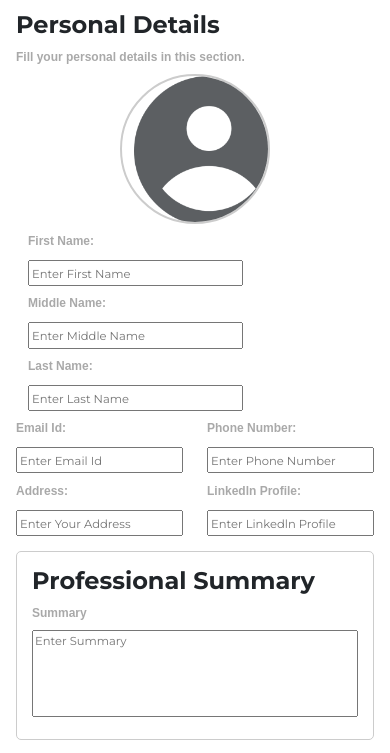
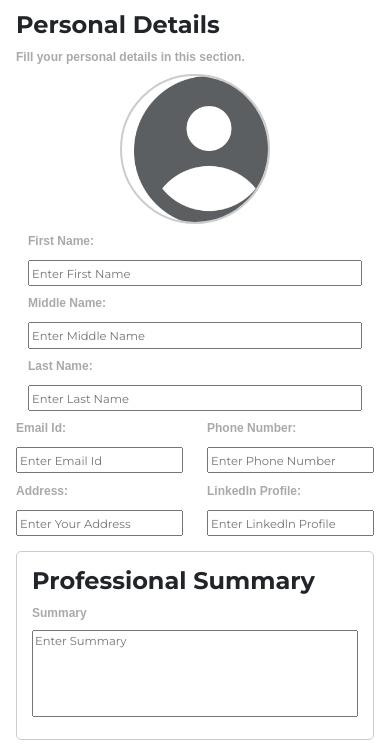
Before and after one commit to prajnamayeesahu/resume-generator, a plain HTML site: page index.html in a window 390 px wide. Shown: the part 58-811 px from the top of the page. Drawn offline with nearby package versions, Linux system fonts and the light colour scheme.

Commit message:
bug fix in personal detail section

```diff
--- a/index.html
+++ b/index.html
@@ -56,7 +56,7 @@
                                     <img src="profile.png" id="uploaded-image" alt="Upload Image">
                                     <input id="profile-photo" type="file" accept="image/*" onchange="loadFile(event)">
                                 </div>
-                                <div class="col-8">
+                                <div class="col-8 personal-detail">
                                     <div>
                                         <span>First Name:</span>
                                         <input type="text" name="firstName" placeholder="Enter First Name" required>
--- a/styles.css
+++ b/styles.css
@@ -272,3 +272,10 @@ input {
         width: 100%;
     }
 }
+
+@media (max-width: 1200px) {
+
+    .personal-detail {
+        width: 100%;
+    }
+}
```
